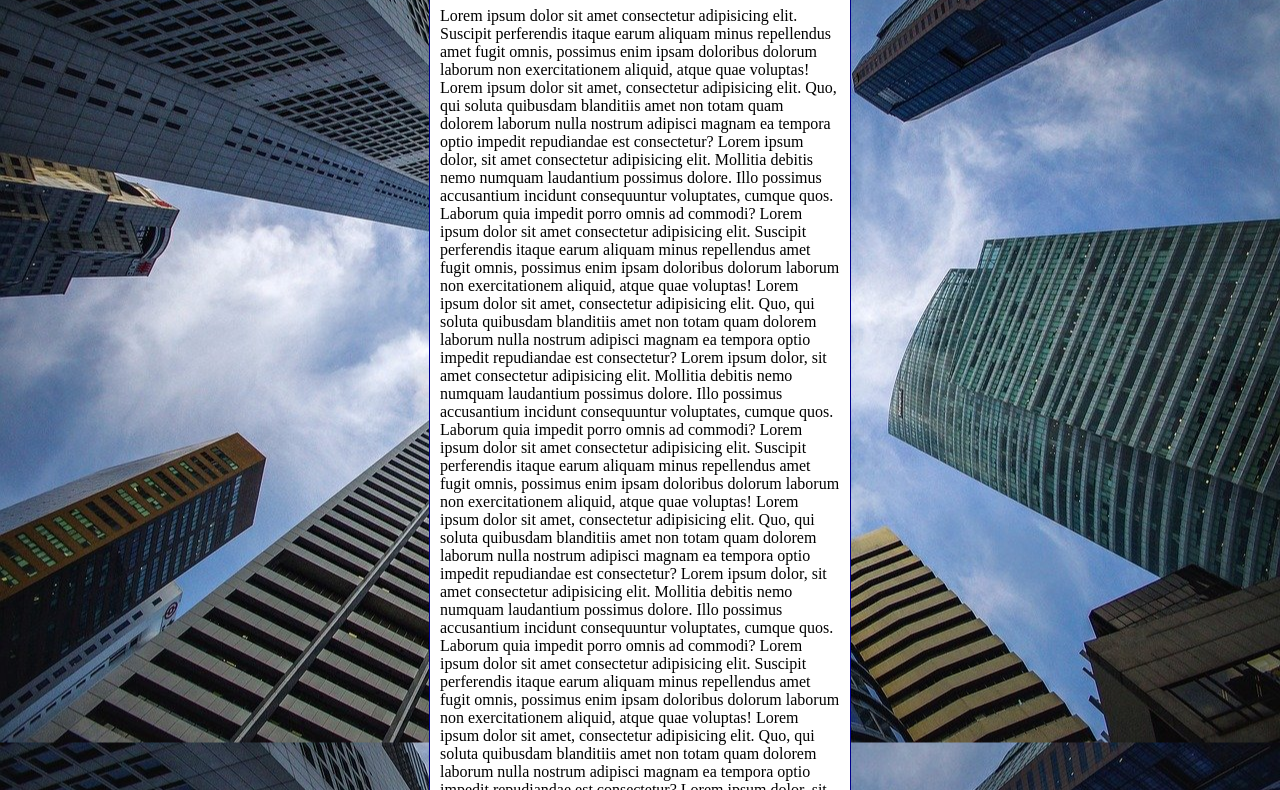
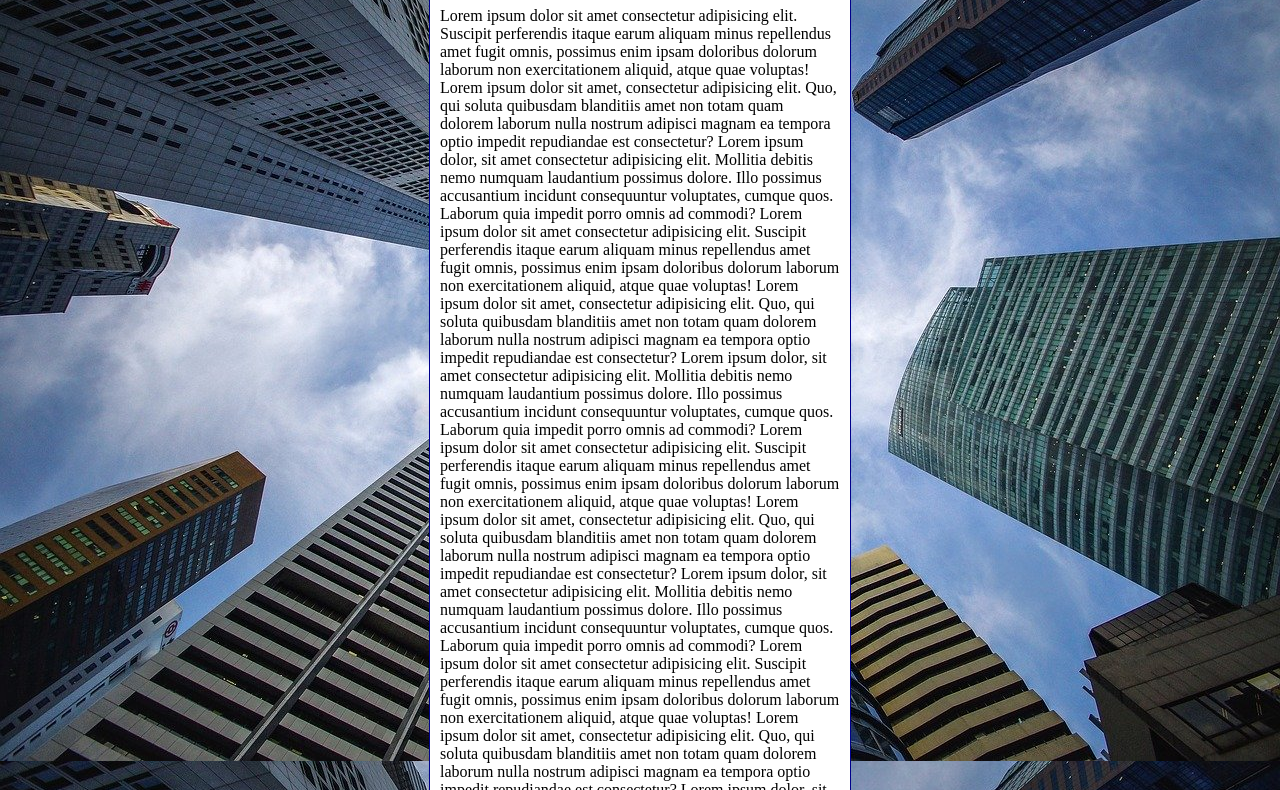
Before and after one commit to Pedrohla14/Html-css, a plain HTML site: page exercicios/ex022/fundo006.html in a window 1280 px wide. Shown: the part 92-882 px from the top of the page. Drawn offline with Linux system fonts and the light colour scheme.

Commit message:
update fundo006

```diff
--- a/exercicios/ex022/fundo006.html
+++ b/exercicios/ex022/fundo006.html
@@ -5,24 +5,34 @@
     <meta charset="UTF-8">
     <meta http-equiv="X-UA-Compatible" content="IE=edge">
     <meta name="viewport" content="width=device-width, initial-scale=1.0">
-    <title>Document</title>
+    <title>Fundo fixo de tela</title>
 
     <style>
         body {
             height: 100vh;
+            /*
             background-color: black;
             background-image: url('imagens/wallpaper002.jpg');
             background-position: center center;
-            background-repeat:repeat;
+            background-repeat: no-repeat;
+            background-size: cover;
+            background-attachment: fixed;
+
+            */
+            /*
+            Shorthand -Background:
+	            Color>image>position>repeat>size>attachement
+            */
+            background: black url('imagens/wallpaper002.jpg') center center no-repeat fixed;
             background-size: cover;
         }
 
         main {
             background-color: white;
-            width: 400px;
+            max-width: 400px;
             padding: 10px;
             margin: auto;
-            border: 1px solid darkblue;
+            border: 1px solid rgb(0, 0, 139);
             border-radius: 15px;
 
         }
```
